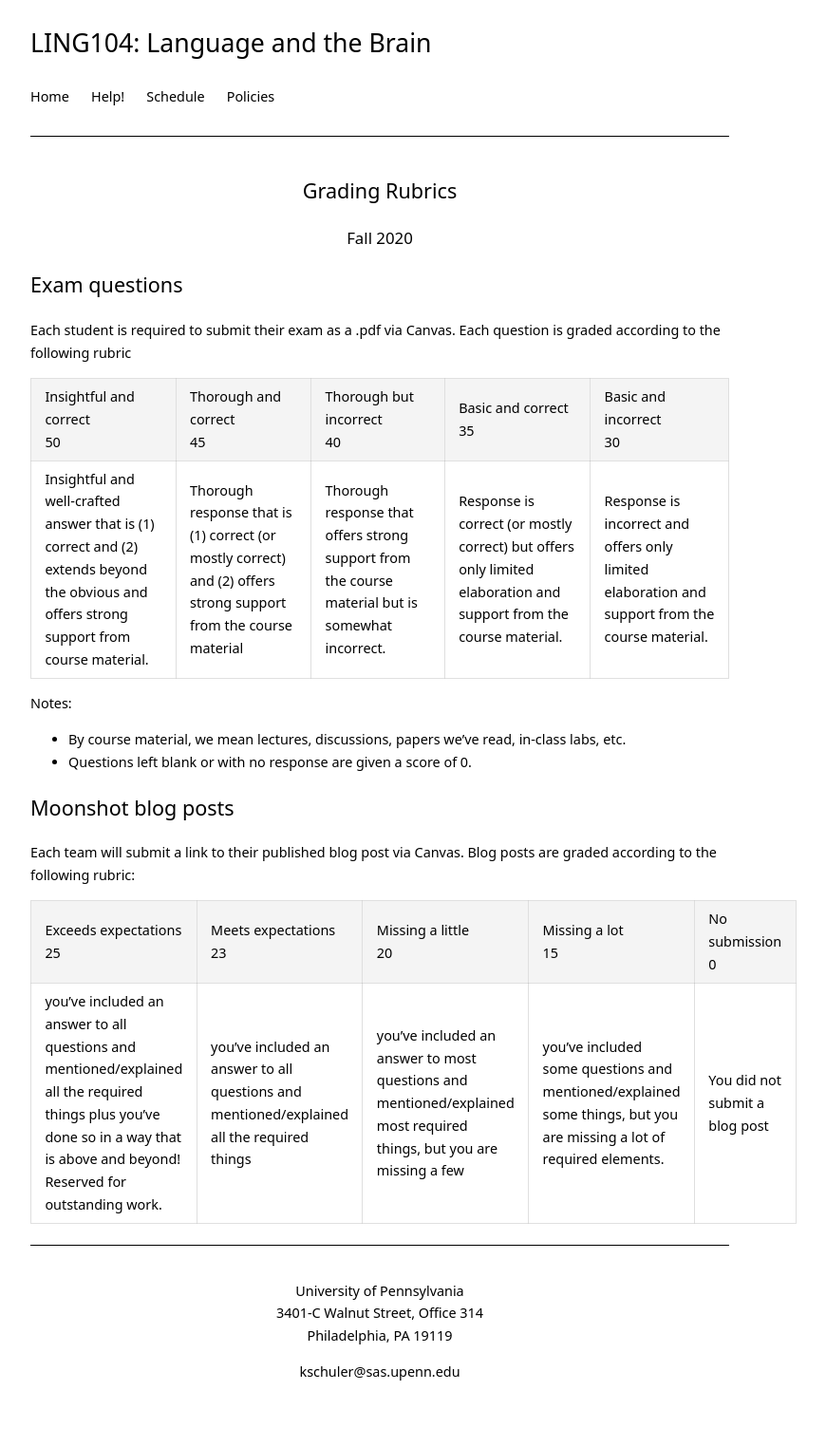
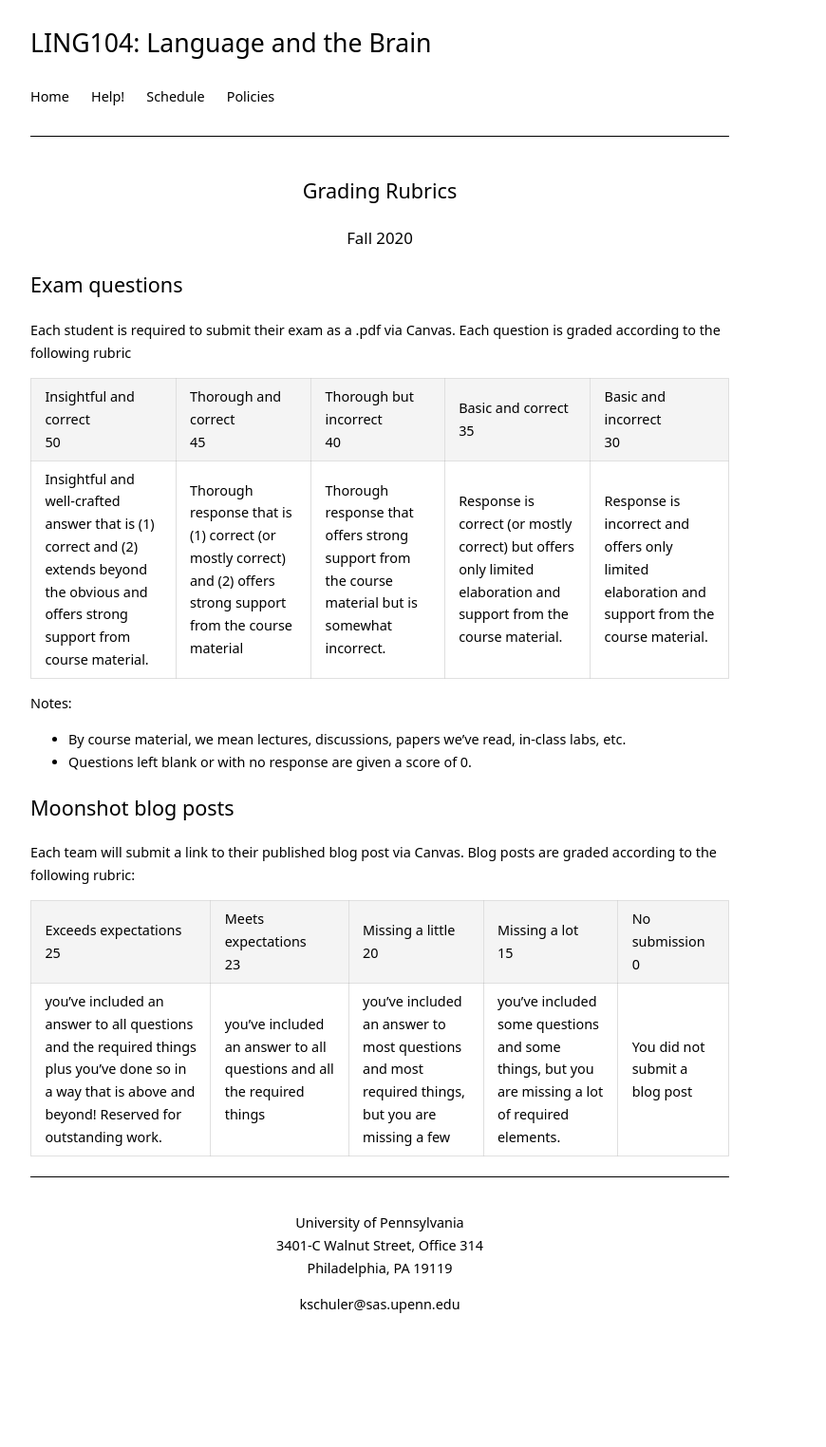
Before and after one commit to kschuler/ling104, a Jekyll site: the page built from resources/grading-rubrics.md, in a window 1280 px wide. Shown: the whole page at 95% size, without its empty margins (240-1110 px from the left). Built offline with Jekyll 4.4.1, drawn with Linux system fonts in a browser that asks for light colours; after the commit the page ends 1453 px from its top, so only the background shows below that.

Commit message:
Update grading-rubrics.md

```diff
--- a/resources/grading-rubrics.md
+++ b/resources/grading-rubrics.md
@@ -23,4 +23,4 @@ Each team will submit a link to their published blog post via Canvas. Blog posts
 
 Exceeds expectations<br>25 | Meets expectations<br>23 | Missing a little<br>20 | Missing a lot<br>15| No submission <br>0
 --- | --- | --- | --- | ---
-you’ve included an answer to all questions and mentioned/explained all the required things plus you’ve done so in a way that is above and beyond! Reserved for outstanding work. | you’ve included an answer to all questions and mentioned/explained all the required things | you’ve included an answer to most questions and mentioned/explained most required things, but you are missing a few| you’ve included some questions and mentioned/explained some things, but you are missing a lot of required elements.| You did not submit a blog post
+you’ve included an answer to all questions and the required things plus you’ve done so in a way that is above and beyond! Reserved for outstanding work. | you’ve included an answer to all questions and all the required things | you’ve included an answer to most questions and most required things, but you are missing a few| you’ve included some questions and some things, but you are missing a lot of required elements.| You did not submit a blog post
```
